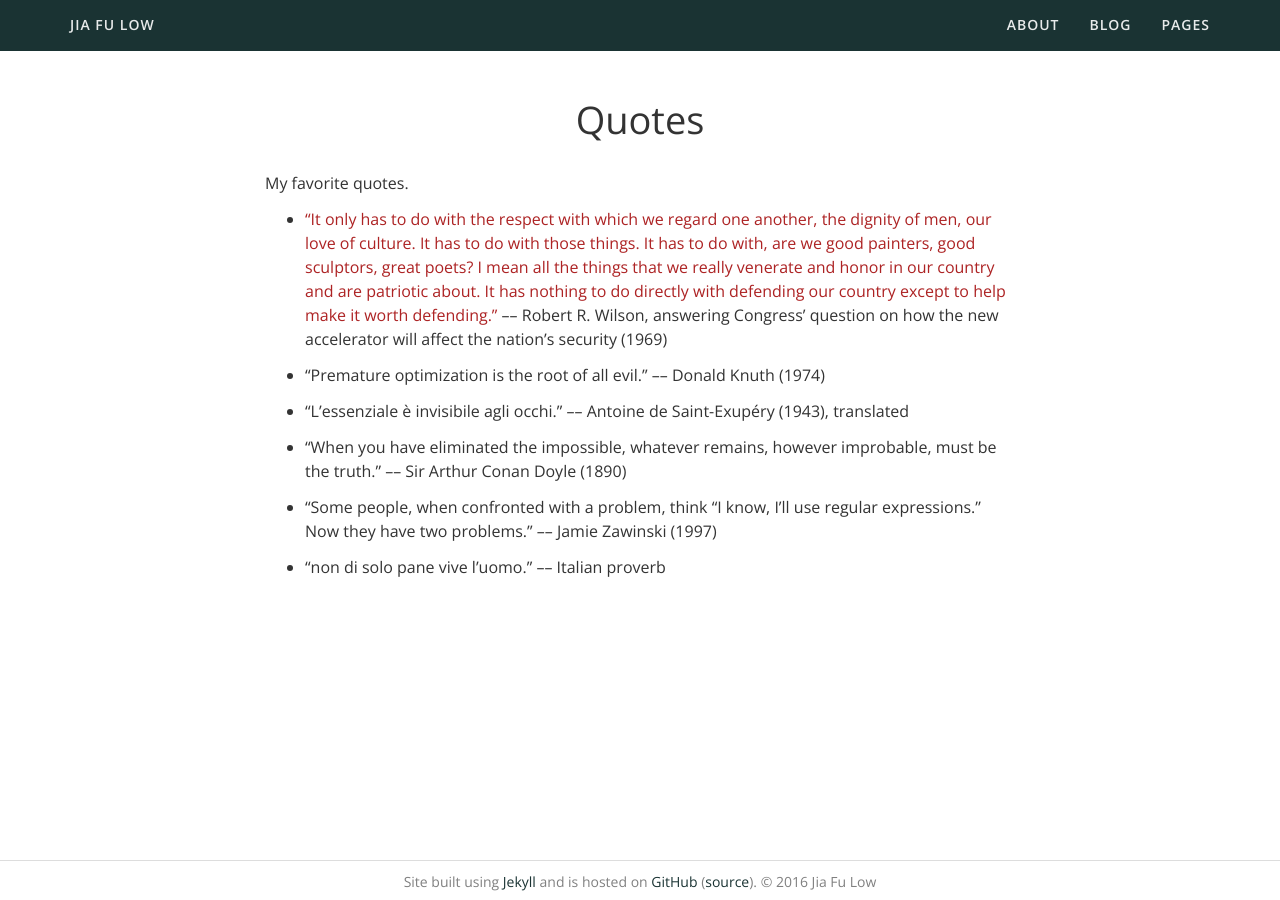
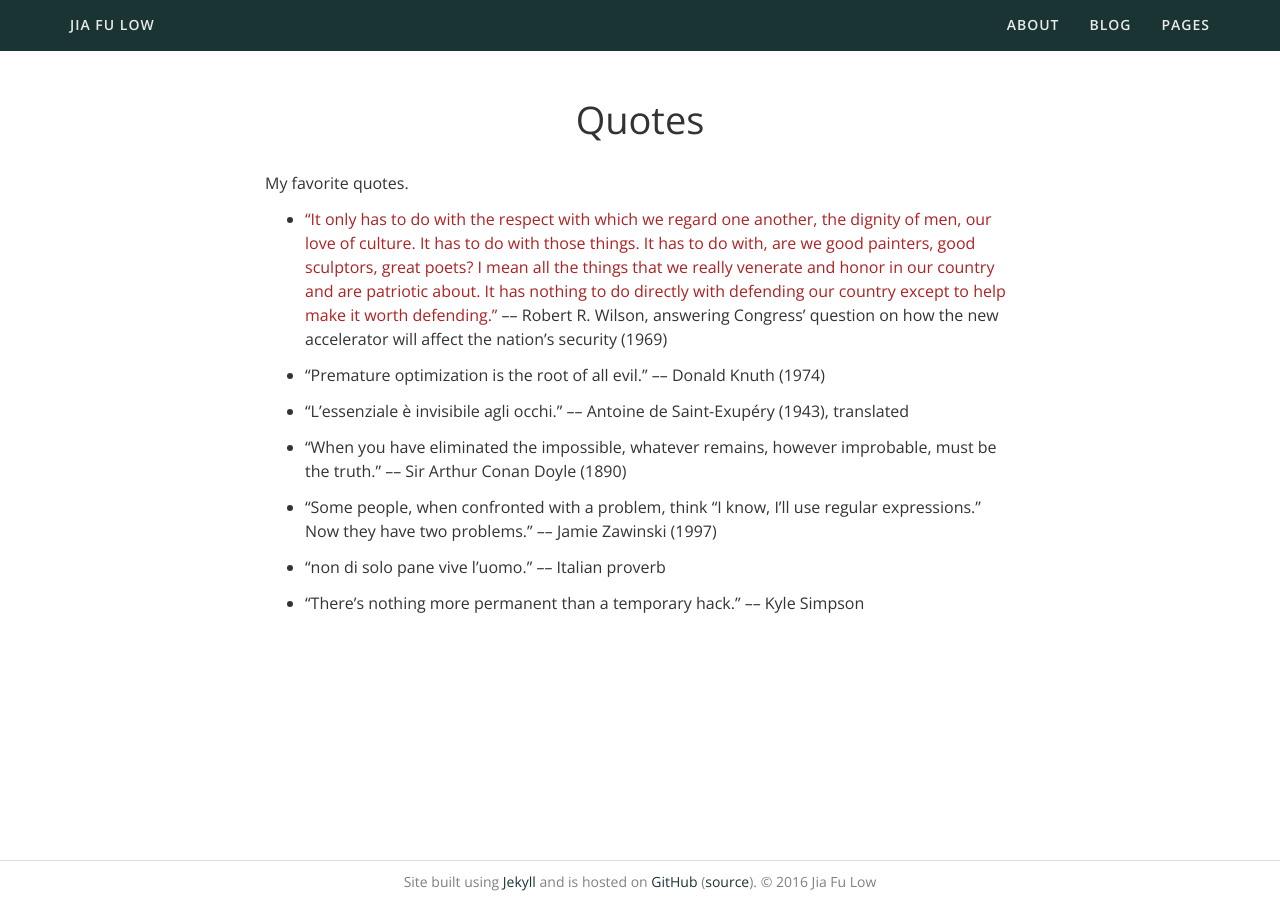
Before and after one commit to jiafulow/jiafulow.github.io, a Jekyll site: the page built from _permaposts/quotes.md, in a window 1280 px wide. Built offline with Jekyll 4.4.1, drawn with Linux system fonts in a browser that asks for light colours; a style sheet for code colours, icons or effects is not loaded.

Commit message:
Update quotes.md

```diff
--- a/_permaposts/quotes.md
+++ b/_permaposts/quotes.md
@@ -17,3 +17,5 @@ My favorite quotes.
 - &ldquo;Some people, when confronted with a problem, think "I know, I'll use regular expressions." Now they have two problems.&rdquo; &ndash;&ndash; Jamie Zawinski (1997)
 
 - &ldquo;non di solo pane vive l'uomo.&rdquo; &ndash;&ndash; Italian proverb
+
+- &ldquo;There's nothing more permanent than a temporary hack.&rdquo; &ndash;&ndash; Kyle Simpson
```
